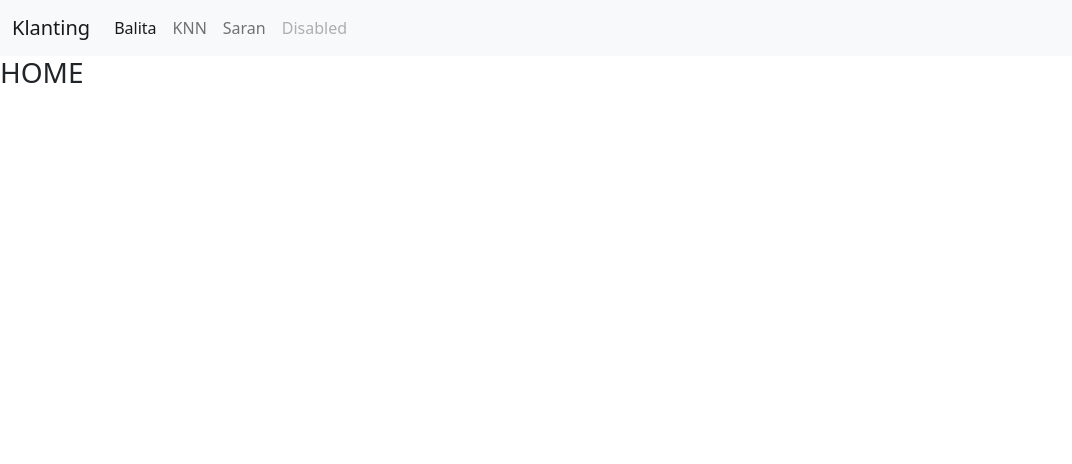
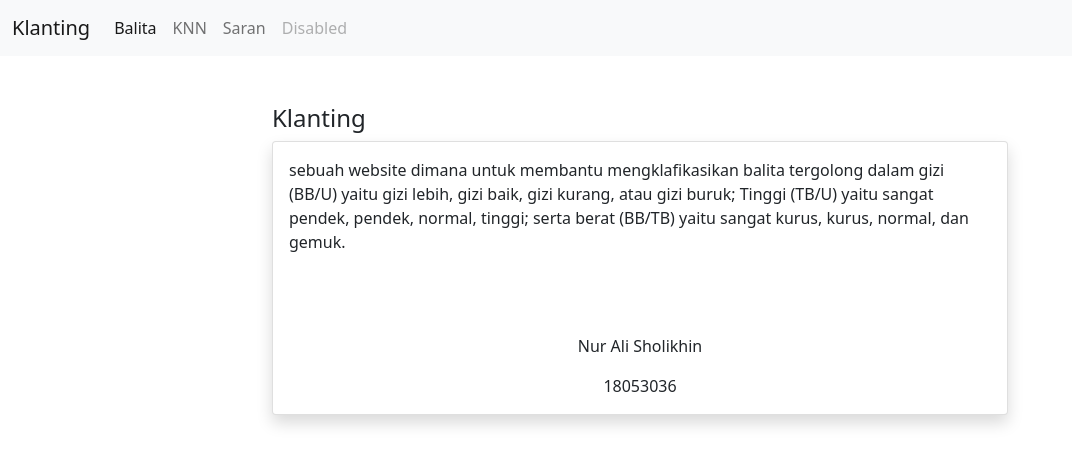
Before and after one commit to TahuTech/stunting-client, a Vue app: page / in a window 1280 px wide. Shown: the top 464 px of the page, without its empty margins (0-1072 px from the left). Built offline with nearby package versions, Linux system fonts and the light colour scheme.

Commit message:
home add

```diff
--- a/src/views/home/Index.vue
+++ b/src/views/home/Index.vue
@@ -1,9 +1,26 @@
 <template>
-    <h3>
+    <div class="container my-5">
+        <div class="row justify-content-center">
+            <div class="col-8">
 
-        HOME
 
-    </h3>
+                <h4>Klanting</h4>
+                <div class="card rounded shadow">
+                    <div class="card-body">
+                        <p> sebuah website dimana untuk membantu mengklafikasikan balita tergolong dalam gizi
+                            (BB/U) yaitu gizi lebih, gizi baik, gizi kurang, atau gizi buruk; Tinggi (TB/U) yaitu sangat
+                            pendek, pendek, normal, tinggi; serta berat (BB/TB) yaitu sangat kurus, kurus, normal, dan
+                            gemuk. </p>
+                    </div>
+                    <br>
+                    <br>
+                    <p style="text-align:center">Nur Ali Sholikhin </p>
+                    <p style="text-align:center">18053036
+                    </p>
+                </div>
+            </div>
+        </div>
+    </div>
 </template>
 
 <script>
```
